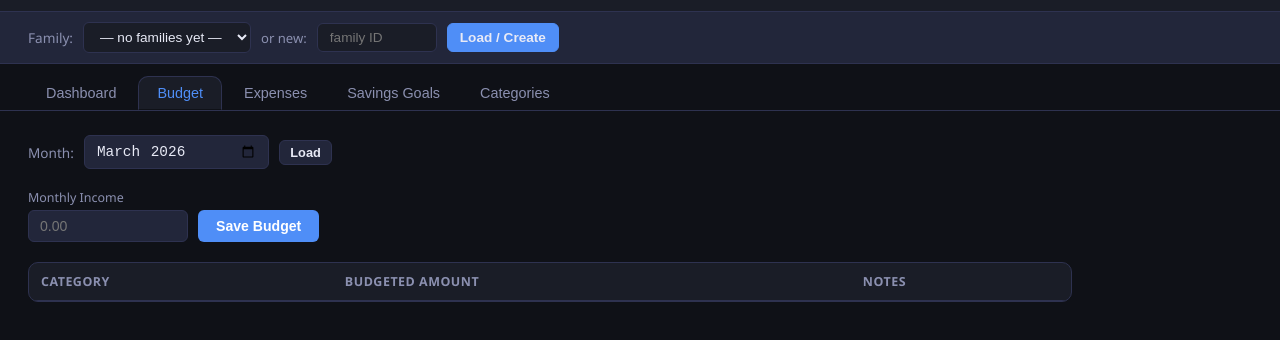
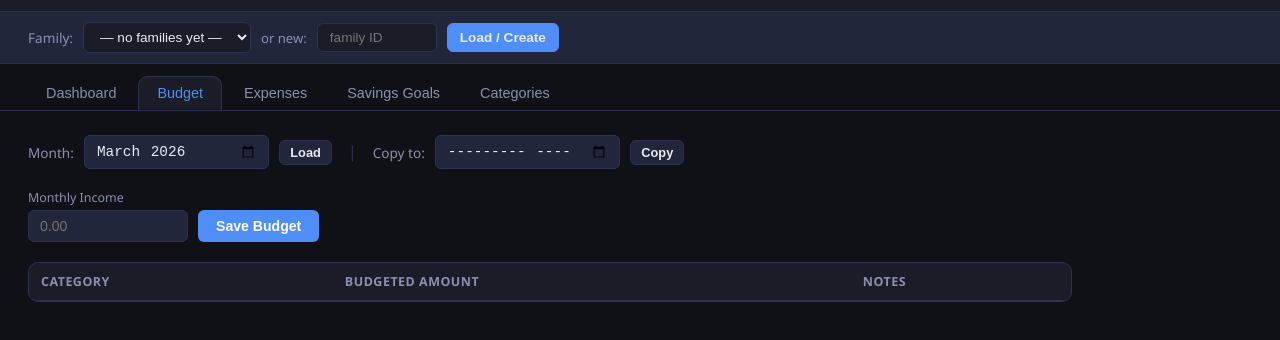
Before and after one commit to rja-xx/family_organizer, a website: page family_finances/index.html in a window 1280 px wide. Both pictures are taken after a click on the button "Budget". Shown: the part 44-384 px from the top of the page. Drawn offline with Linux system fonts and the light colour scheme; no server answers.

Commit message:
feat: copy budget from one month to another

```diff
--- a/family_finances/index.html
+++ b/family_finances/index.html
@@ -201,6 +201,10 @@
     <label style="color:var(--muted);font-size:.85rem">Month:</label>
     <input type="month" id="budget-month" />
     <button class="btn btn-ghost btn-sm" onclick="loadBudget()">Load</button>
+    <span style="color:var(--border);margin:0 6px">|</span>
+    <label style="color:var(--muted);font-size:.85rem">Copy to:</label>
+    <input type="month" id="budget-copy-to" />
+    <button class="btn btn-ghost btn-sm" onclick="copyBudget()">Copy</button>
   </div>
   <div class="form-row" style="margin-bottom:20px">
     <div class="form-group">
@@ -448,6 +452,34 @@ async function saveBudget() {
   alert('Budget saved!');
 }
 
+async function copyBudget() {
+  const from = document.getElementById('budget-month').value;
+  const to = document.getElementById('budget-copy-to').value;
+  if (!from || !to) { alert('Select both a source month and a target month.'); return; }
+  if (from === to) { alert('Source and target month must be different.'); return; }
+
+  // Try without overwrite first
+  let res = await api('/budget/copy', 'POST', { from, to, overwrite: false });
+
+  if (res.error && res.hint) {
+    // Budget already exists — ask to overwrite
+    if (confirm(`A budget for ${to} already exists. Overwrite it?`)) {
+      res = await api('/budget/copy', 'POST', { from, to, overwrite: true });
+    } else {
+      return;
+    }
+  }
+
+  if (res.ok) {
+    alert(`Budget copied from ${from} → ${to}`);
+    document.getElementById('budget-month').value = to;
+    document.getElementById('budget-copy-to').value = '';
+    loadBudget();
+  } else {
+    alert(`Error: ${res.error}`);
+  }
+}
+
 // ─── Expenses ───
 async function loadExpenses() {
   const month = document.getElementById('exp-filter-month').value;
```
Also changed, not shown: family_finances/server.js (+25 -0 lines).
